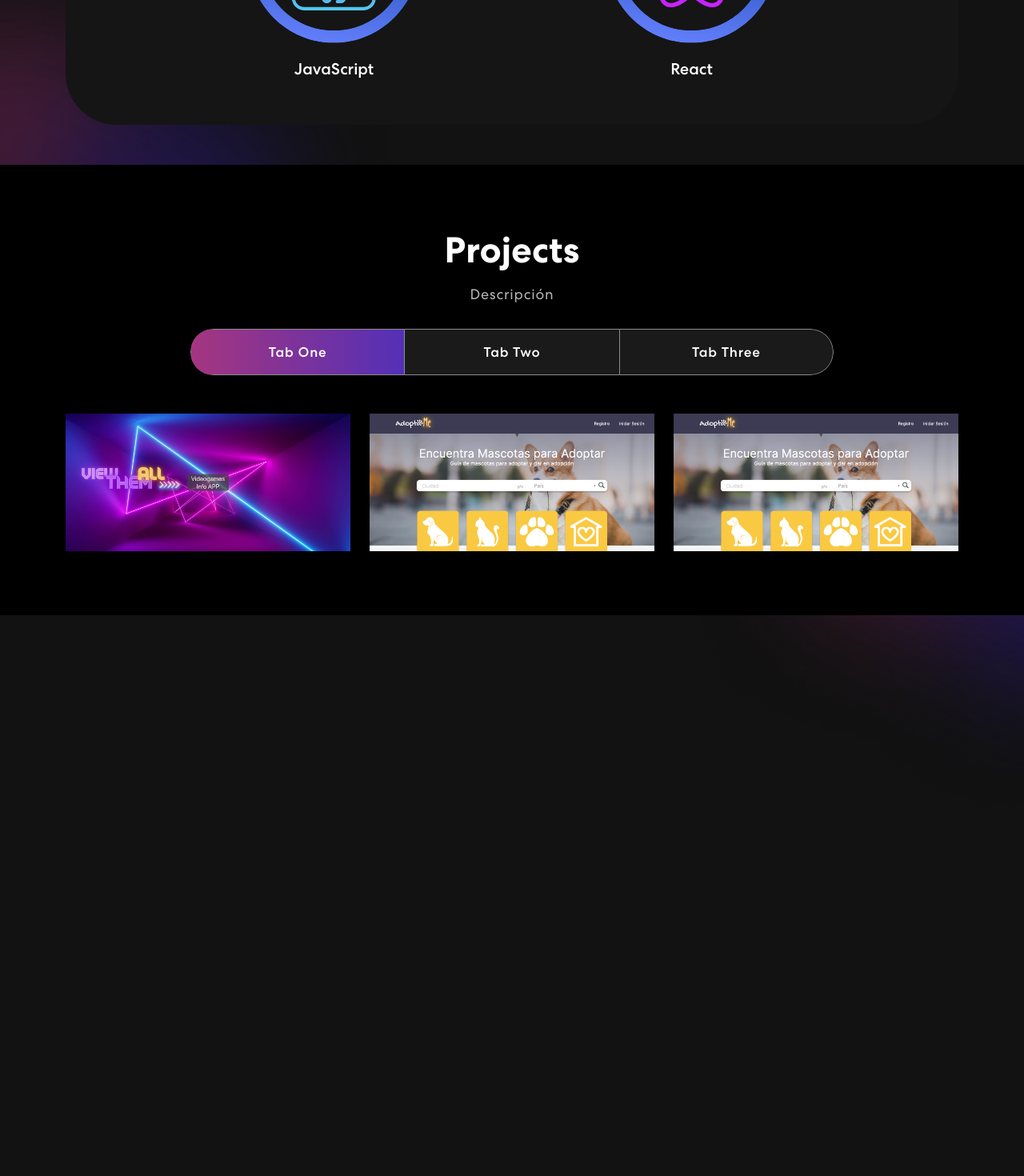
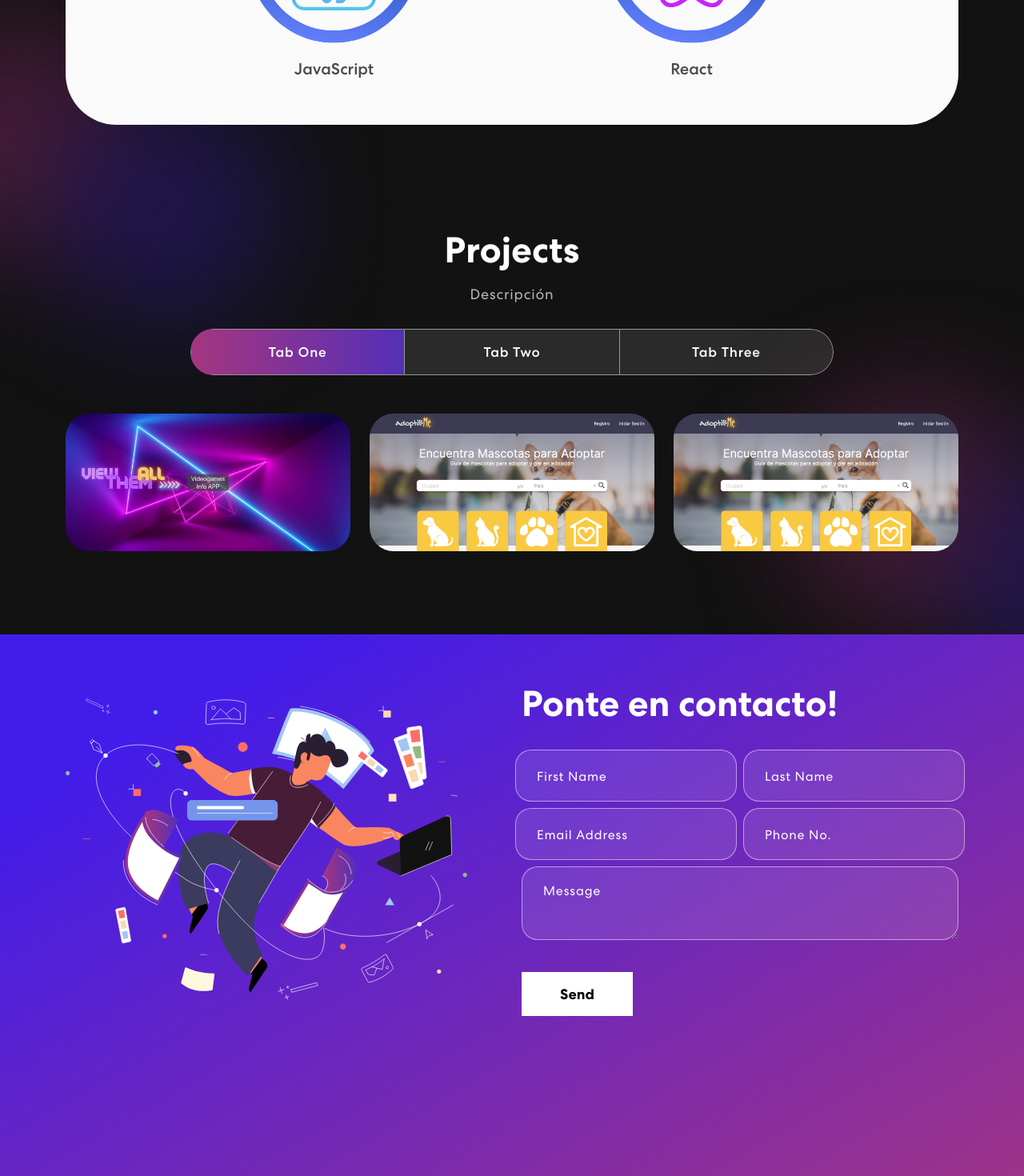
Before and after one commit to johnj422/portfolioJohnArango, a React (Create React App) app: page / in a window 1280 px wide. Shown: the part 1183-2653 px from the top of the page at 80% size. Before the commit the page ends 2216 px from the top, so only its background shows below. Built offline with nearby package versions, Linux system fonts and the light colour scheme.

Commit message:
Contact Form

```diff
--- a/package.json
+++ b/package.json
@@ -7,6 +7,9 @@
     "@testing-library/react": "^13.3.0",
     "@testing-library/user-event": "^13.5.0",
     "bootstrap": "^5.2.0",
+    "cors": "^2.8.5",
+    "express": "^4.18.1",
+    "nodemailer": "^6.7.8",
     "react": "^18.2.0",
     "react-bootstrap": "^2.5.0",
     "react-bootstrap-icons": "^1.8.4",
--- a/src/App.css
+++ b/src/App.css
@@ -80,7 +80,7 @@
   outline: none;
 }
 
-@media (min-width:1700px) {
+@media (min-width:1000px) {
   main .container {
     max-width: 100%;
     padding: 0 150px;
@@ -344,7 +344,7 @@
 }
 
 .skill-bx {
-  background: #151515;
+  background: #fafafa;
   border-radius: 64px;
   text-align: center;
   padding: 50px 0px;
@@ -352,13 +352,17 @@
 }
 
 .skill h2 {
+  color: rgb(74, 74, 74);
   font-size: 45px;
   font-weight: 700;
   margin: 10px 0 45px 0;
 }
+.skill h5 {
+  color: rgb(74, 74, 74);
+}
 
 .skill p {
-  color: #B8B8B8;
+ color: rgb(74, 74, 74);
   font-size: 18px;
   letter-spacing: 0.8px;
   line-height: 1.5em;
@@ -389,15 +393,13 @@
 .project {
   padding: 80px 0;
   position: relative;
-  background-color: black;
+  background-color: rgba(0, 0, 0, 0);
 }
-
 .project h2 {
 	font-size: 45px;
 	font-weight: 700;
   text-align: center;
 }
-
 .project p {
   color: #B8B8B8;
   font-size: 18px;
@@ -407,7 +409,6 @@
   text-align: center;
   width: 56%;
 }
-
 .project .nav.nav-pills {
   width: 72%;
   margin: 0 auto;
@@ -415,11 +416,9 @@
   background-color: rgb(255 255 255 / 10%);
   overflow: hidden;
 }
-
 .project .nav.nav-pills .nav-item {
   width: 33.33333%;
 }
-
 .project .nav.nav-pills .nav-link {
   background-color: transparent;
   border-radius: 0;
@@ -434,7 +433,6 @@
   text-align: center;
   z-index: 0;
 }
-
 .project .nav.nav-pills .nav-link::before {
     content: "";
     position: absolute;
@@ -446,37 +444,30 @@
     z-index: -1;
     transition: 0.3s ease-in-out;
 }
-
 .project .nav.nav-pills .nav-link.active::before {
     width: 100% !important;
 }
-
 .project .nav.nav-pills .nav-link.active {
     border: 1px solid rgba(255, 255, 255, 1);
 }
-
 .nav-link#projects-tabs-tab-first {
   border: 1px solid rgba(255, 255, 255, 0.5);
   border-radius: 55px 0px 0px 55px;
 }
-
 .nav-link#projects-tabs-tab-second {
   border-top: 1px solid rgba(255, 255, 255, 0.5);
   border-bottom: 1px solid rgba(255, 255, 255, 0.5);
 }
-
 .nav-link#projects-tabs-tab-third {
   border: 1px solid rgba(255, 255, 255, 0.5);
   border-radius: 0 55px 55px 0;
 }
-
 .proj-imgbx {
   position: relative;
   border-radius: 30px;
   overflow: hidden;
   margin-bottom: 24px;
 }
-
 .proj-imgbx::before {
   content: "";
   background: linear-gradient(90.21deg, #AA367C -5.91%, #4A2FBD 111.58%);
@@ -486,11 +477,9 @@
   height: 0;
   transition: 0.4s ease-in-out;
 }
-
 .proj-imgbx:hover::before {
   height: 100%;
 }
-
 .proj-txtx {
   position: absolute;
   text-align: center;
@@ -501,26 +490,22 @@
   opacity: 0;
   width: 100%;
 }
-
 .proj-imgbx:hover .proj-txtx {
   top: 50%;
   opacity: 1;
 }
-
 .proj-txtx h4 {
   font-size: 30px;
   font-weight: 700;
   letter-spacing: 0.8px;
   line-height: 1.1em;
 }
-
 .proj-txtx span {
   font-style: italic;
   font-weight: 400;
   font-size: 15px;
   letter-spacing: 0.8px;
 }
-
 .background-image-right {
   top: 20%;
   position: absolute;
@@ -529,10 +514,9 @@
   right: 0;
   z-index: -4;
 }
-
-/************ Projects Css ************/
+/************ Contact Css ************/
 .contact {
-  background: linear-gradient(90.21deg, #AA367C -5.91%, #4A2FBD 111.58%);
+  background: linear-gradient(150.21deg,  #421ce9 15.91%, #AA367C 111.58%);
   padding: 60px 0 200px 0;
 }
 
--- a/src/App.js
+++ b/src/App.js
@@ -3,6 +3,7 @@
 import Banner from "./components/Banner";
 import Skills from "./components/Skills";
 import Projects from "./components/Projects";
+import Contact from "./components/Contact";
 import 'bootstrap/dist/css/bootstrap.min.css';
 
 
@@ -13,6 +14,7 @@
       <Banner />
       <Skills />
       <Projects />
+      <Contact />
     </div>
   );
 }
--- /dev/null
+++ b/src/components/Contact.js
@@ -0,0 +1,86 @@
+import React, { useState } from 'react'
+import { Col, Container, Row } from 'react-bootstrap';
+import contactImg from '../assets/img/contact-img.svg';
+
+export default function Contact() {
+    const formInitialDetails = {
+        firstName: '',
+        lastName: '',
+        email: '',
+        phone: '',
+        message: '',
+    }
+
+    const [formDetails, setFormDetails] = useState(formInitialDetails);
+    const [buttonText, setButtonText] = useState('Send');
+    const [status, setStatus] = useState({});
+
+    const onFormUpdate = (category, value) => {
+        setFormDetails({
+            ...formDetails,
+            [category]: value
+        })
+    }
+
+    const handleSubmit = async (e) => {
+        e.preventDefault();
+        setButtonText('Sending...');
+        let response = await fetch('http://localhost:5000/contact', {
+            method: 'POST',
+            headers: {
+                'Content-Type': 'Application/json;charset=utf-8',
+            },
+            body: JSON.stringify(formDetails),
+        });
+        setButtonText('Send');
+        let result = response.json();
+        setFormDetails(formInitialDetails);
+        if(result.code === 200){
+            setStatus({success: true, message: 'Message sent successfully'});
+        } else {
+            setStatus({success: false, message: 'Something went wrong, please try again later'})
+        }
+    }
+
+
+    return (
+        <section className='contact' id='connect'>
+            <Container>
+                <Row className='align-items-center'>
+                    <Col md={6}>
+                        <img src={contactImg} alt='Contacto' />
+                    </Col>
+                    <Col md={6}>
+                        <h2>Ponte en contacto!</h2>
+                        <form onSubmit={handleSubmit}>
+                            <Row>
+                                <Col sm={6} className='px-1'>
+                                    <input type='text' value={formDetails.firstName} placeholder='First Name' onChange={(e) => onFormUpdate('firstName', e.target.value)} />
+                                </Col>
+                                <Col sm={6} className='px-1'>
+                                    <input type='text' value={formDetails.lastName} placeholder='Last Name' onChange={(e) => onFormUpdate('lastName', e.target.value)} />
+                                </Col>
+                                <Col sm={6} className='px-1'>
+                                    <input type='email' value={formDetails.email} placeholder='Email Address' onChange={(e) => onFormUpdate('email', e.target.value)} />
+                                </Col>
+                                <Col sm={6} className='px-1'>
+                                    <input type='tel' value={formDetails.phone} placeholder='Phone No.' onChange={(e) => onFormUpdate('lastName', e.target.value)} />
+                                </Col>
+                                <Col>
+                                    <textarea row='6' value={formDetails.message} placeholder='Message' onChange={(e) => onFormUpdate('message', e.target.value)} />
+                                    <button type='submit'><span>{buttonText}</span></button>
+                                </Col>
+                                {
+                                    status.message &&
+                                    <Col>
+                                        <p className={status.success === false ? 'danger' : 'success'}>{status.message}</p>
+                                    </Col>
+                                }
+                            </Row>
+                        </form>
+                    </Col>
+                </Row>
+            </Container>
+        </section>
+    )
+}
--- a/src/components/NavBar.js
+++ b/src/components/NavBar.js
@@ -53,7 +53,7 @@
                             <a href='mailto:johnj42.dev@gmail.com' target="_blank"><img src={navIcon3} alt='Email' /></a>
                             <a href='https://wa.me/+573186195671' target="_blank"><img src={navIcon4} alt='Email' /></a>
                         </div>
-                        {/* <button className='vvd' onClick={() => console.log('connect')}><span>Let's Connect</span></button> */}
+                        <button className='vvd' onClick={() => console.log('connect')}><span>Let's Connect</span></button>
                     </span>
                 </Navbar.Collapse>
             </Container>
--- a/src/components/ProjectCards.js
+++ b/src/components/ProjectCards.js
@@ -4,7 +4,7 @@
 export default function ProjectCards({title, description, imgUrl}) {
   return (
     <Col sm={6} md={4}>
-        <div className='project-imgbx'>
+        <div className='proj-imgbx'>
             <img src={imgUrl} />
             <div className='proj-txtx'>
                 <h4>{title}</h4>
--- a/src/components/Projects.js
+++ b/src/components/Projects.js
@@ -26,14 +26,14 @@
 
     ]
     return (
-        <section className='project' id='project'>
+        <section className='project' id='projects'>
             <Container>
                 <Row>
                     <Col size={12}>
                         <h2>Projects</h2>
                         <p>Descripción</p>
                         <Tab.Container id='projects-tabs' defaultActiveKey='first'>
-                            <Nav variant="pills" className="nav-pills mb-5 justify-content-center align-items-center" id="pills-tab">
+                            <Nav variant="pills" className="nav-pills mb-5 justify-content-center align-items-center" id="pills">
                                 <Nav.Item>
                                     <Nav.Link eventKey="first">Tab One</Nav.Link>
                                 </Nav.Item>
```
Also changed, not shown: server.js (added, +52 -0 lines), src/assets/img/contact-img.svg (added), 1 other file (tests, documents, lock files or other folders). Lines whose indentation alone changed are shown as unchanged.
